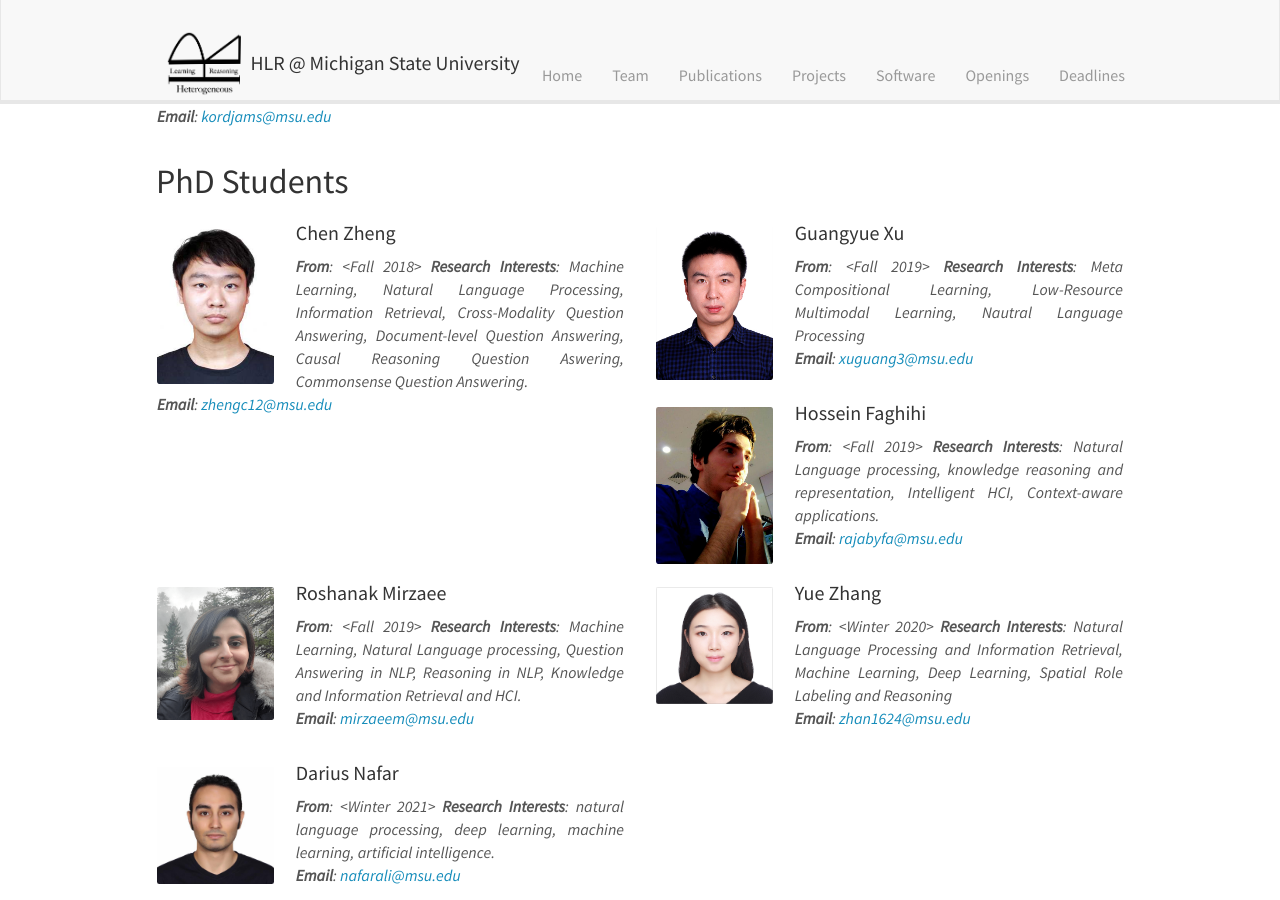
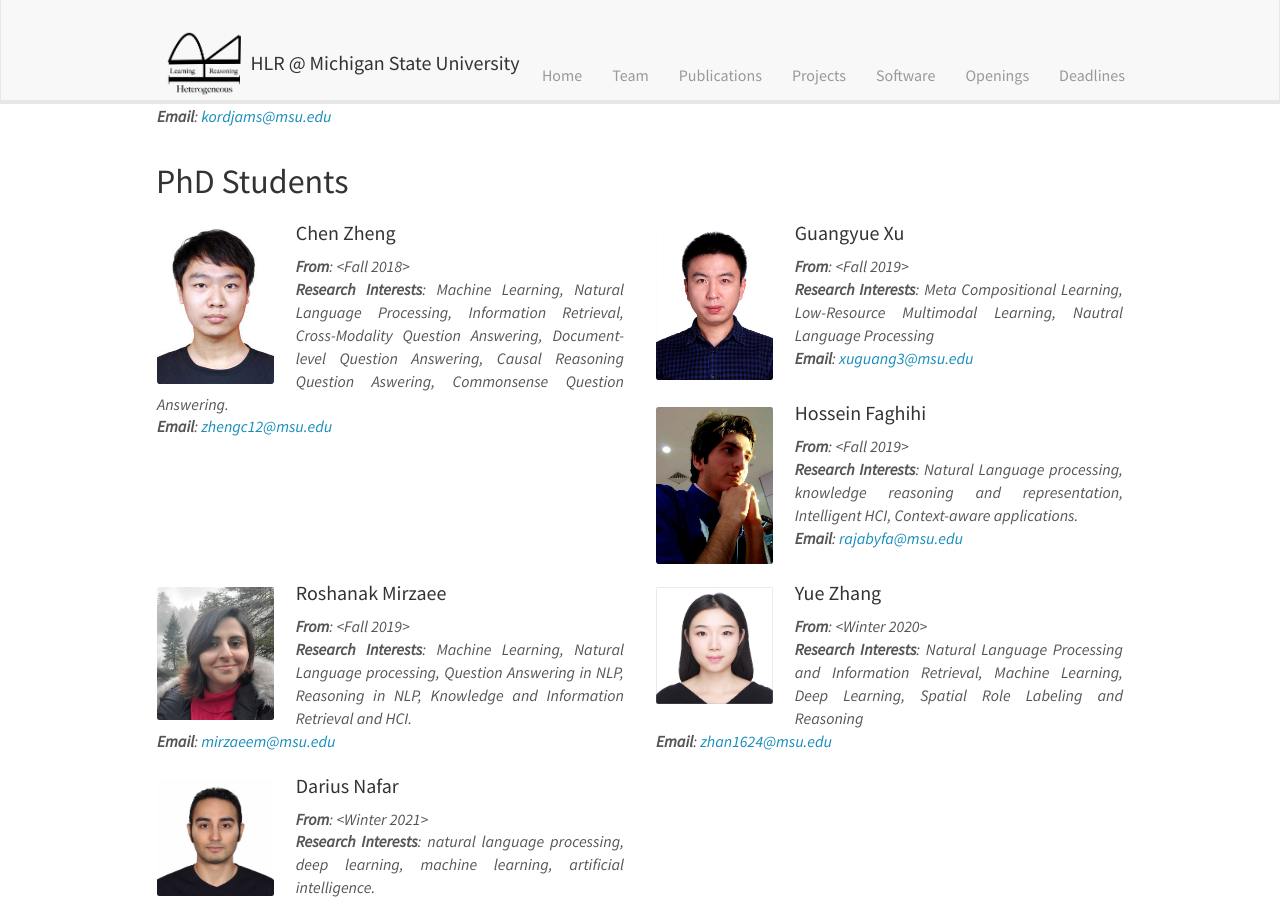
Before and after one commit to HLR/HLR.github.io, a Jekyll site: the page built from _pages/team.md, in a window 1280 px wide and 900 px high, scrolled down 1264 px. Built offline with Jekyll 4.4.1, drawn with Linux system fonts in a browser that asks for light colours; nearby versions of some CDN libraries.

Commit message:
Update team.md

```diff
--- a/_pages/team.md
+++ b/_pages/team.md
@@ -50,7 +50,7 @@
 <div class="col-sm-6 clearfix" style="min-height: 180px;">
   <img src="{{ site.url }}{{ site.baseurl }}/images/profiles/{{ member.photo }}" class="img-responsive" width="25%" style="float: left;"/>
   <h4><a href="{{ member.webpage }}" style="color:inherit">{{ member.name }}</a></h4>
-  <i><b>From</b>: <{{ member.joined }}>
+  <i><b>From</b>: <{{ member.joined }}><br>
   <i><b>Research Interests</b>: {{ member.research_interest }}<br><b>Email</b>: <{{ member.email }}></i>
 </div>
 {% endfor %}
@@ -58,16 +58,16 @@
 
 
 <!-- ## Master's Students -->
-<div class="row">
+<!--<div class="row">
 {% for member in site.data.master_students %}
 <div class="col-sm-6 clearfix">
   <img src="{{ site.url }}{{ site.baseurl }}/images/profiles/{{ member.photo }}" class="img-responsive" width="25%" style="float: left" />
   <h4><a href="{{ member.webpage }}" style="color:inherit">{{ member.name }}</a></h4>
-  <i><b>From</b>: <{{ member.joined }}>
+  <i><b>From</b>: <{{ member.joined }}><br>
   <i><b>Email</b>: <{{ member.email }}></i>
 </div>
 {% endfor %}
-</div>
+</div>-->
 
 ## Undergrads
 <div class="row">
@@ -75,7 +75,7 @@
 <div class="col-sm-6 clearfix" style="min-height: 180px;">
   <img src="{{ site.url }}{{ site.baseurl }}/images/profiles/{{ member.photo }}" class="img-responsive" width="25%" style="float: left"/>
   <h4><a href="{{ member.webpage }}" style="color:inherit">{{ member.name }}</a></h4>
-  <i><b>From</b>: <{{ member.joined }}>
+  <i><b>From</b>: <{{ member.joined }}><br>
   <i><b>Email</b>: <{{ member.email }}>
 
 </div>
```
